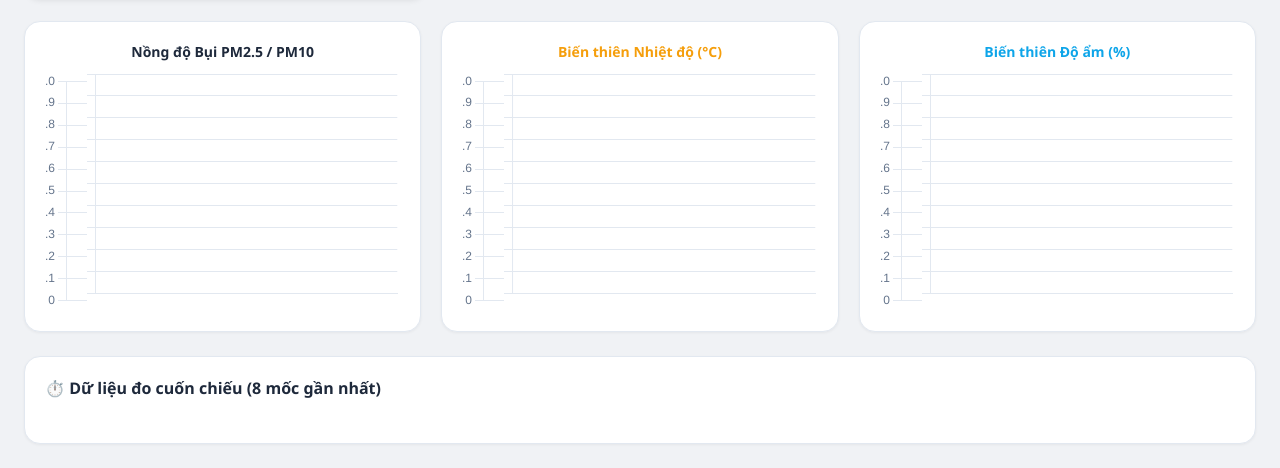
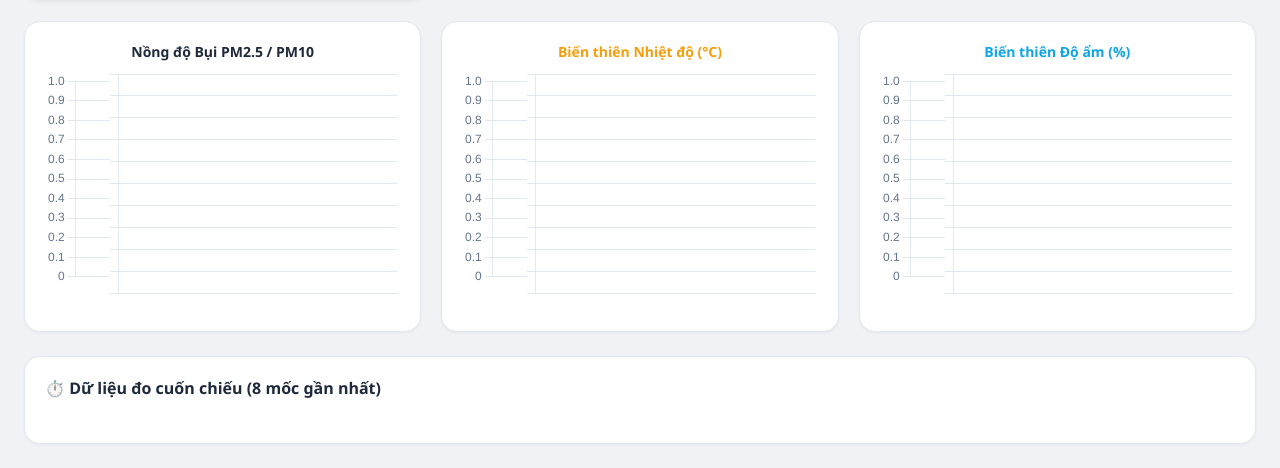
Before and after one commit to DungPT2576/Project-Air, a website: page public/index.html in a window 1280 px wide. Shown: the part 332-800 px from the top of the page. Drawn offline with nearby package versions, Linux system fonts and the light colour scheme; no server answers.

Commit message:
fix giao dien

```diff
--- a/public/index.html
+++ b/public/index.html
@@ -7,12 +7,14 @@
     <script src="https://cdn.jsdelivr.net/npm/chart.js"></script>
     <style>
         :root {
+            /* Tông màu sáng (Light Mode) */
             --bg-main: #f0f2f5;
             --bg-card: #ffffff;
             --text-main: #1e293b;
             --text-sub: #64748b;
             --border: #e2e8f0;
 
+            /* Màu cảnh báo chuẩn IQAir */
             --aqi-good: #10b981;
             --aqi-mod: #f59e0b;
             --aqi-unhealthy-sub: #f97316;
@@ -35,6 +37,7 @@
             gap: 24px;
         }
 
+        /* Top Header */
         .header {
             display: flex;
             justify-content: space-between;
@@ -45,12 +48,16 @@
         .header h1 { margin: 0; font-size: 24px; font-weight: 700; letter-spacing: -0.5px; color: #0f172a; }
         .status-badge { padding: 6px 12px; border-radius: 20px; font-size: 13px; font-weight: 600; background: #e2e8f0; color: #475569; }
 
+        /* Khối tổng quan kiểu IQAir */
         .main-overview {
             display: grid;
             grid-template-columns: 1fr 2fr;
             gap: 24px;
         }
-        @media (max-width: 768px) { .main-overview { grid-template-columns: 1fr; } }
+
+        @media (max-width: 768px) {
+            .main-overview { grid-template-columns: 1fr; }
+        }
 
         .aqi-banner {
             border-radius: 16px;
@@ -62,12 +69,13 @@
             align-items: center;
             text-align: center;
             transition: all 0.5s ease;
-            box-shadow: 0 4px 6px -1px rgba(0, 0, 0, 0.1);
+            box-shadow: 0 4px 6px -1px rgba(0, 0, 0, 0.1), 0 2px 4px -1px rgba(0, 0, 0, 0.06);
         }
         .aqi-value { font-size: 64px; font-weight: 800; line-height: 1; margin: 12px 0; }
         .aqi-label { font-size: 20px; font-weight: 700; text-transform: uppercase; letter-spacing: 1px; }
         .aqi-desc { font-size: 14px; opacity: 0.95; margin-top: 8px; font-weight: 500; }
 
+        /* Lưới thẻ chỉ số phụ */
         .stats-grid {
             display: grid;
             grid-template-columns: repeat(2, 1fr);
@@ -88,7 +96,7 @@
         .stat-unit { font-size: 14px; color: var(--text-sub); font-weight: 500; }
 
         /* ==========================================
-           CSS MỚI: BỐ CỤC 2 CANVAS BẢO LƯU TRỤC Y
+           BỐ CỤC 2 CANVAS CỐ ĐỊNH TRỤC Y
            ========================================== */
         .charts-section {
             display: grid;
@@ -114,10 +122,11 @@
 
         /* Vùng chứa trục Y cố định bên trái */
         .axis-container {
-            width: 42px; /* Độ rộng dành riêng cho các con số */
+            width: 65px; /* Đủ rộng để hiển thị các số thập phân */
             flex-shrink: 0;
             background-color: var(--bg-card);
             z-index: 10;
+            padding-bottom: 24px; /* Bù trừ khoảng trống bằng độ cao của thanh cuộn */
         }
 
         /* Vùng cuộn đồ thị bên phải */
@@ -128,6 +137,7 @@
             padding-bottom: 10px;
         }
 
+        /* Định dạng thanh cuộn */
         .scroll-wrapper::-webkit-scrollbar { height: 8px; }
         .scroll-wrapper::-webkit-scrollbar-track { background: #f1f1f1; border-radius: 4px; }
         .scroll-wrapper::-webkit-scrollbar-thumb { background: #c1c1c1; border-radius: 4px; }
@@ -139,6 +149,7 @@
             position: relative;
         }
 
+        /* Lịch sử dạng Timeline */
         .history-section {
             background-color: var(--bg-card);
             border: 1px solid var(--border);
@@ -148,7 +159,15 @@
         }
         .history-section h3 { margin: 0 0 16px 0; font-size: 16px; font-weight: 700; color: var(--text-main); }
         .timeline-scroll { overflow-x: auto; display: flex; gap: 12px; padding-bottom: 8px; }
-        .timeline-card { background: #f8fafc; border: 1px solid var(--border); border-radius: 10px; padding: 12px 16px; min-width: 110px; flex-shrink: 0; text-align: center; }
+        .timeline-card {
+            background: #f8fafc;
+            border: 1px solid var(--border);
+            border-radius: 10px;
+            padding: 12px 16px;
+            min-width: 110px;
+            flex-shrink: 0;
+            text-align: center;
+        }
         .tl-time { font-weight: 700; font-size: 14px; color: var(--text-main); }
         .tl-date { font-size: 11px; color: var(--text-sub); margin-bottom: 6px; font-weight: 500; }
         .tl-param { font-size: 13px; margin-top: 4px; font-weight: 600; }
@@ -231,41 +250,55 @@
         Chart.defaults.color = '#64748b';
         Chart.defaults.borderColor = '#e2e8f0';
 
-        // Cấu hình chung cho biểu đồ Trục Y (Ẩn Line, ẩn Tooltip, ẩn X)
+        // ==========================================
+        // CẤU HÌNH CHART.JS
+        // ==========================================
+
+        // 1. Cấu hình cho Canvas trục Y cố định (Ẩn Line dữ liệu, hiện số trục Y)
         const axisOptions = {
             responsive: true, maintainAspectRatio: false,
             plugins: { legend: { display: false }, tooltip: { enabled: false } },
-            scales: { x: { display: false }, y: { display: true, position: 'left' } },
+            scales: {
+                // Bật trục X với màu trong suốt để cân bằng chiều cao với Canvas cuộn
+                x: {
+                    display: true,
+                    ticks: { color: 'transparent' },
+                    grid: { display: false, drawBorder: false }
+                },
+                y: { display: true, position: 'left' }
+            },
             animation: false
         };
 
-        // Cấu hình chung cho biểu đồ Cuộn ngang (Hiện Line, ẩn số Y để nối tiếp vào trục cố định)
+        // 2. Cấu hình cho Canvas biểu đồ cuộn (Hiện Line dữ liệu, ẩn số trục Y)
         const scrollOptions = {
             responsive: true, maintainAspectRatio: false,
             plugins: { legend: { display: false } },
             scales: {
                 x: { display: true },
-                y: { display: true, position: 'left', ticks: { display: false } } // Ẩn các con số trục Y
+                y: { display: true, position: 'left', ticks: { display: false } }
             }
         };
 
         // KHỞI TẠO 3 CẶP BIỂU ĐỒ
-        // 1. Bụi Mịn
+        // Bụi Mịn
         const pmAxis = new Chart(document.getElementById('pmAxis').getContext('2d'), { type: 'line', data: { labels: [], datasets: [{ data: [], borderColor: 'transparent', backgroundColor: 'transparent', pointRadius: 0 }, { data: [], borderColor: 'transparent', backgroundColor: 'transparent', pointRadius: 0 }] }, options: axisOptions });
         const pmChart = new Chart(document.getElementById('pmChart').getContext('2d'), { type: 'line', data: { labels: [], datasets: [{ label: 'PM2.5', data: [], borderColor: '#ef4444', backgroundColor: 'rgba(239, 68, 68, 0.1)', tension: 0.4, fill: true }, { label: 'PM10', data: [], borderColor: '#f59e0b', backgroundColor: 'rgba(245, 158, 11, 0.1)', tension: 0.4, fill: true }]}, options: scrollOptions });
 
-        // 2. Nhiệt Độ
+        // Nhiệt Độ
         const tempAxis = new Chart(document.getElementById('tempAxis').getContext('2d'), { type: 'line', data: { labels: [], datasets: [{ data: [], borderColor: 'transparent', backgroundColor: 'transparent', pointRadius: 0 }] }, options: axisOptions });
         const tempChart = new Chart(document.getElementById('tempChart').getContext('2d'), { type: 'line', data: { labels: [], datasets: [{ label: 'Nhiệt độ (°C)', data: [], borderColor: '#f59e0b', backgroundColor: 'transparent', tension: 0.4 }]}, options: scrollOptions });
 
-        // 3. Độ Ẩm
+        // Độ Ẩm
         const humAxis = new Chart(document.getElementById('humAxis').getContext('2d'), { type: 'line', data: { labels: [], datasets: [{ data: [], borderColor: 'transparent', backgroundColor: 'transparent', pointRadius: 0 }] }, options: axisOptions });
         const humChart = new Chart(document.getElementById('humChart').getContext('2d'), { type: 'line', data: { labels: [], datasets: [{ label: 'Độ ẩm (%)', data: [], borderColor: '#0ea5e9', backgroundColor: 'transparent', tension: 0.4 }]}, options: scrollOptions });
 
+        // Biến lưu trữ lịch sử
         let dataHistory = [];
         const timeline = document.getElementById('timeline');
         const statusText = document.getElementById('status');
 
+        // Hàm hỗ trợ kéo dãn độ rộng Canvas theo số lượng điểm dữ liệu
         function updateChartScroll(chartInstance, containerId, scrollWrapperId) {
             const dataCount = chartInstance.data.labels.length;
             const minWidthPerPoint = 35;
@@ -284,6 +317,9 @@
             }, 50);
         }
 
+        // ==========================================
+        // CẬP NHẬT GIAO DIỆN
+        // ==========================================
         function renderUI() {
             if (dataHistory.length === 0) return;
             const latest = dataHistory[dataHistory.length - 1];
@@ -293,11 +329,13 @@
             const tmp = Number(latest.temp || 0);
             const hum = Number(latest.hum || 0);
 
+            // Cập nhật số liệu ở 4 Box nhỏ
             document.getElementById('val-pm25').innerHTML = `${p25.toFixed(1)} <span class="stat-unit">µg/m³</span>`;
             document.getElementById('val-pm10').innerHTML = `${p10.toFixed(1)} <span class="stat-unit">µg/m³</span>`;
             document.getElementById('val-temp').innerHTML = `${tmp.toFixed(1)} <span class="stat-unit">°C</span>`;
             document.getElementById('val-hum').innerHTML = `${hum.toFixed(1)} <span class="stat-unit">%</span>`;
 
+            // Cập nhật Box trạng thái AQI lớn
             const card = document.getElementById('aqi-card');
             const status = document.getElementById('aqi-status');
             const num = document.getElementById('aqi-num');
@@ -309,25 +347,29 @@
             else if (p25 <= 55.4) { card.style.backgroundColor = 'var(--aqi-unhealthy-sub)'; status.innerText = 'Kém (Unhealthy)'; advice.innerText = 'Chỉ số không khí suy giảm. Người dân nên trang bị khẩu trang chống bụi mịn.'; }
             else { card.style.backgroundColor = 'var(--aqi-bad)'; status.innerText = 'Xấu (Hazardous)'; advice.innerText = 'Bắt đầu ảnh hưởng xấu tới sức khỏe cộng đồng. Hạn chế ra đường.'; }
 
+            // Lấy toàn bộ mốc thời gian và dữ liệu
             const labels = dataHistory.map(d => (d.timeLabel || "").substring(0, 5));
             const p25Data = dataHistory.map(d => d.pm25);
             const p10Data = dataHistory.map(d => d.pm10);
             const tempData = dataHistory.map(d => d.temp);
             const humData = dataHistory.map(d => d.hum);
 
-            // Cập nhật cả 2 biểu đồ (Trục Y cố định và Line hiển thị) để lưới auto-scale khớp nhau
+            // Đổ dữ liệu vào Biểu đồ Bụi mịn (Cả trục tĩnh và cuộn)
             pmAxis.data.labels = labels; pmAxis.data.datasets[0].data = p25Data; pmAxis.data.datasets[1].data = p10Data; pmAxis.update();
             pmChart.data.labels = labels; pmChart.data.datasets[0].data = p25Data; pmChart.data.datasets[1].data = p10Data; pmChart.update();
             updateChartScroll(pmChart, 'container-pm', 'scroll-pm');
 
+            // Đổ dữ liệu vào Biểu đồ Nhiệt độ
             tempAxis.data.labels = labels; tempAxis.data.datasets[0].data = tempData; tempAxis.update();
             tempChart.data.labels = labels; tempChart.data.datasets[0].data = tempData; tempChart.update();
             updateChartScroll(tempChart, 'container-temp', 'scroll-temp');
 
+            // Đổ dữ liệu vào Biểu đồ Độ ẩm
             humAxis.data.labels = labels; humAxis.data.datasets[0].data = humData; humAxis.update();
             humChart.data.labels = labels; humChart.data.datasets[0].data = humData; humChart.update();
             updateChartScroll(humChart, 'container-hum', 'scroll-hum');
 
+            // Cập nhật Timeline 8 mốc gần nhất
             timeline.innerHTML = '';
             const recent = dataHistory.slice(-8);
             recent.forEach((item, index) => {
@@ -344,6 +386,9 @@
             });
         }
 
+        // ==========================================
+        // KẾT NỐI SERVER
+        // ==========================================
         async function loadHistory() {
             try {
                 const response = await fetch('/api/data');
@@ -380,6 +425,7 @@
             statusText.style.color = "#854d0e";
         };
 
+        // Bắt đầu tải lịch sử khi vừa mở trang web
         loadHistory();
     </script>
 </body>
```
